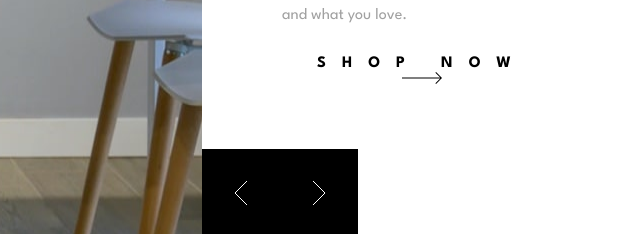
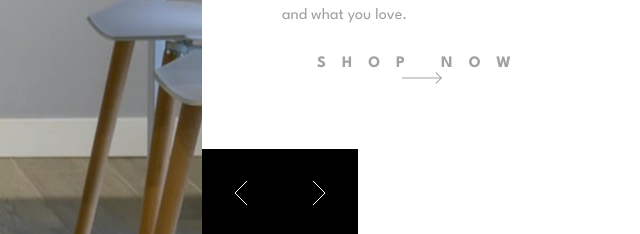
Before and after one commit to Aman11b/Room-homepage, a plain HTML site: page index.html in a window 1280 px wide. In both pictures the pointer is over the button "SHOP NOW". Shown: the part 404-638 px from the top of the page, 638-1278 px from the left. Drawn offline with nearby package versions, Linux system fonts and the light colour scheme; files that its build step writes are made by us from their sources.

Commit message:
corrceted button hover

```diff
--- a/index.html
+++ b/index.html
@@ -48,7 +48,7 @@
           <p id="text">
             We provide unmatched quality, comfort, and style for property owners across the country. Our experts combine form and function in bringing your vision to life. Create a room in your own style with our collection and make your property a reflection of you and what you love.
           </p>
-          <button class="Shop-button">Shop now  <span class="btn-arrow"><svg width="40" height="12" xmlns="http://www.w3.org/2000/svg"><path d="M34.05 0l5.481 5.527h.008v.008L40 6l-.461.465v.063l-.062-.001L34.049 12l-.662-.668 4.765-4.805H0v-1h38.206l-4.82-4.86L34.05 0z" fill="#000" fill-rule="nonzero"/></svg></span></button>
+          <button class="Shop-button">Shop now  <span class="btn-arrow"><svg width="40" height="12" xmlns="http://www.w3.org/2000/svg"><path d="M34.05 0l5.481 5.527h.008v.008L40 6l-.461.465v.063l-.062-.001L34.049 12l-.662-.668 4.765-4.805H0v-1h38.206l-4.82-4.86L34.05 0z" fill-rule="nonzero"/></svg></span></button>
         </div>
         <div id="nav-buttons" class="[ nav-buttons ][ flex-row ]" >
         <button id="prev-btn" class="[ bg-black ]" aria-label="Previous Slide" data-type="hover">
--- a/scss/components/_mainUpper.scss
+++ b/scss/components/_mainUpper.scss
@@ -37,8 +37,13 @@
                 color: var(--clr-grey-600);
                 text-transform:uppercase;
                 letter-spacing: 1em;
+                fill: var(--clr-grey-600);
+                &:hover{
+                    color: var(--clr-grey-500);
+                    fill: var(--clr-grey-500);
+                }
+            }
 
-            }
 
             @include u.breakpoint('large'){
                 padding: 7rem 4rem 3rem 4rem;
```
